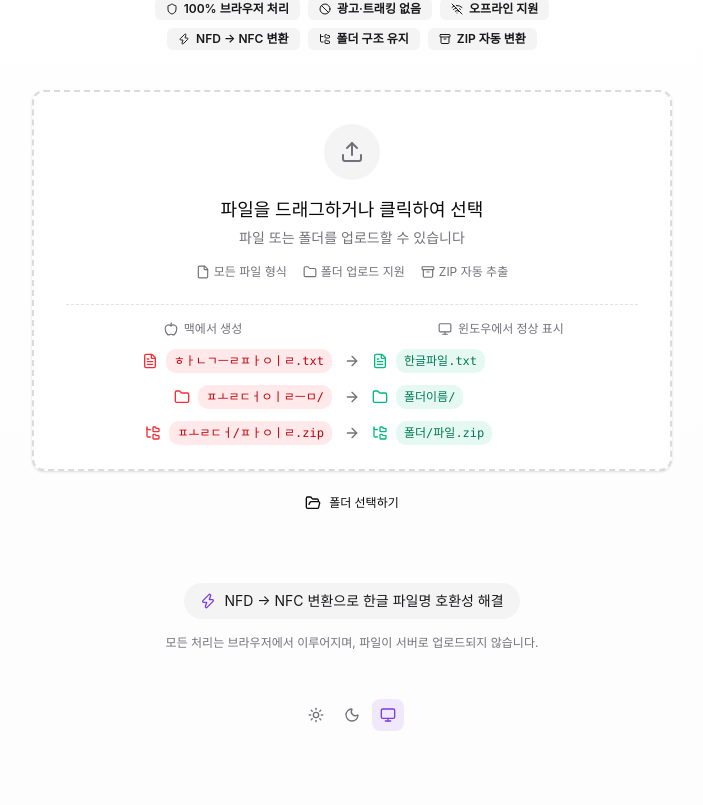
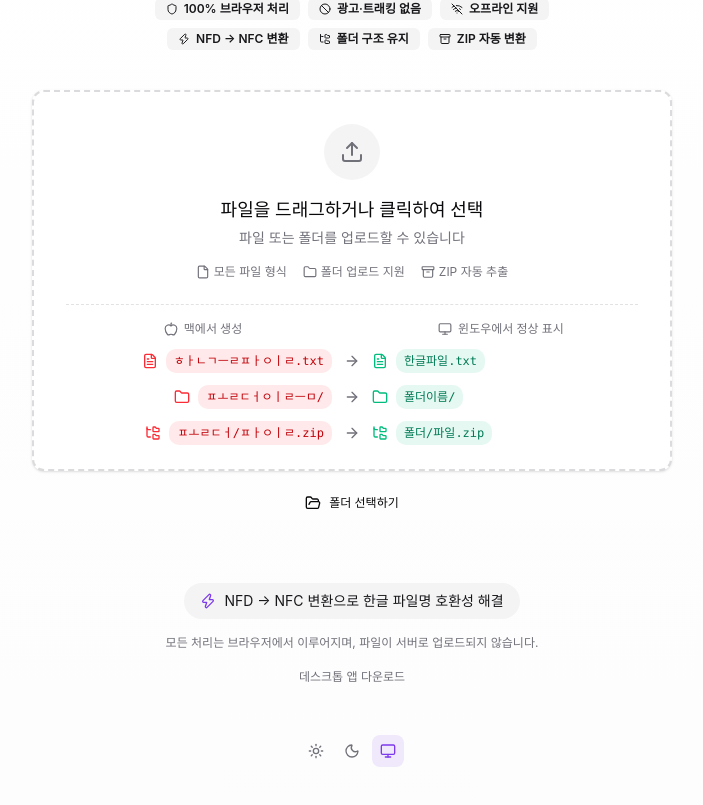
Before and after one commit to 1kko/ikkonezip, a React (Vite) app: page / in a window 1280 px wide. Shown: the part 273-1078 px from the top of the page, without its empty margins (288-991 px from the left). Built offline with nearby package versions, Linux system fonts and the light colour scheme; what @zip.js/zip.js would draw is missing.

Commit message:
Add desktop app download link to footer

```diff
--- a/src/App.tsx
+++ b/src/App.tsx
@@ -172,6 +172,14 @@ function App() {
           <p className="mt-4 text-xs text-muted-foreground">
             모든 처리는 브라우저에서 이루어지며, 파일이 서버로 업로드되지 않습니다.
           </p>
+          <p className="mt-3">
+            <a
+              href="/desktop-install.html"
+              className="text-xs text-muted-foreground hover:text-foreground underline-offset-2 hover:underline"
+            >
+              데스크톱 앱 다운로드
+            </a>
+          </p>
           <Footer />
         </footer>
       </div>
```
